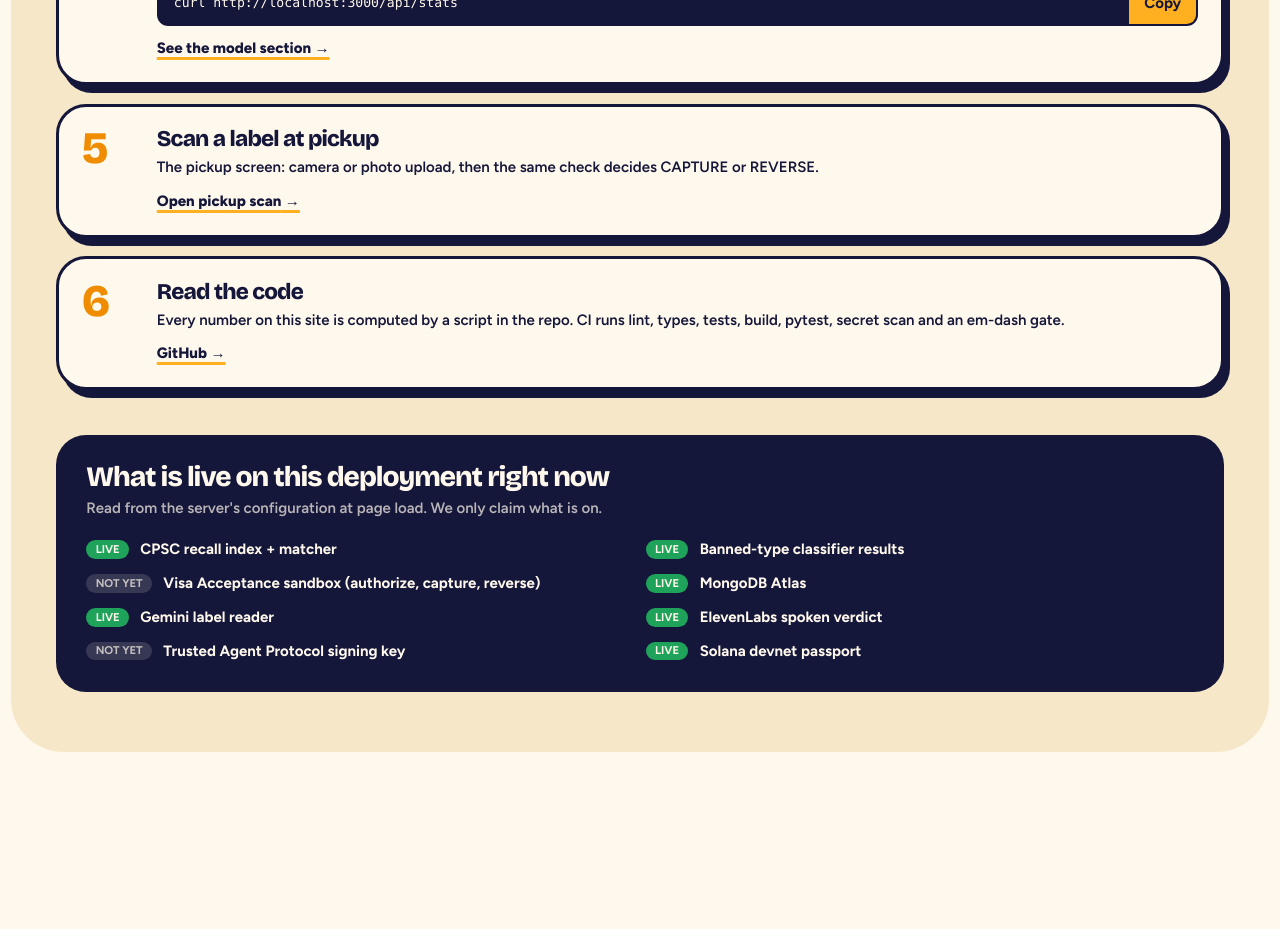
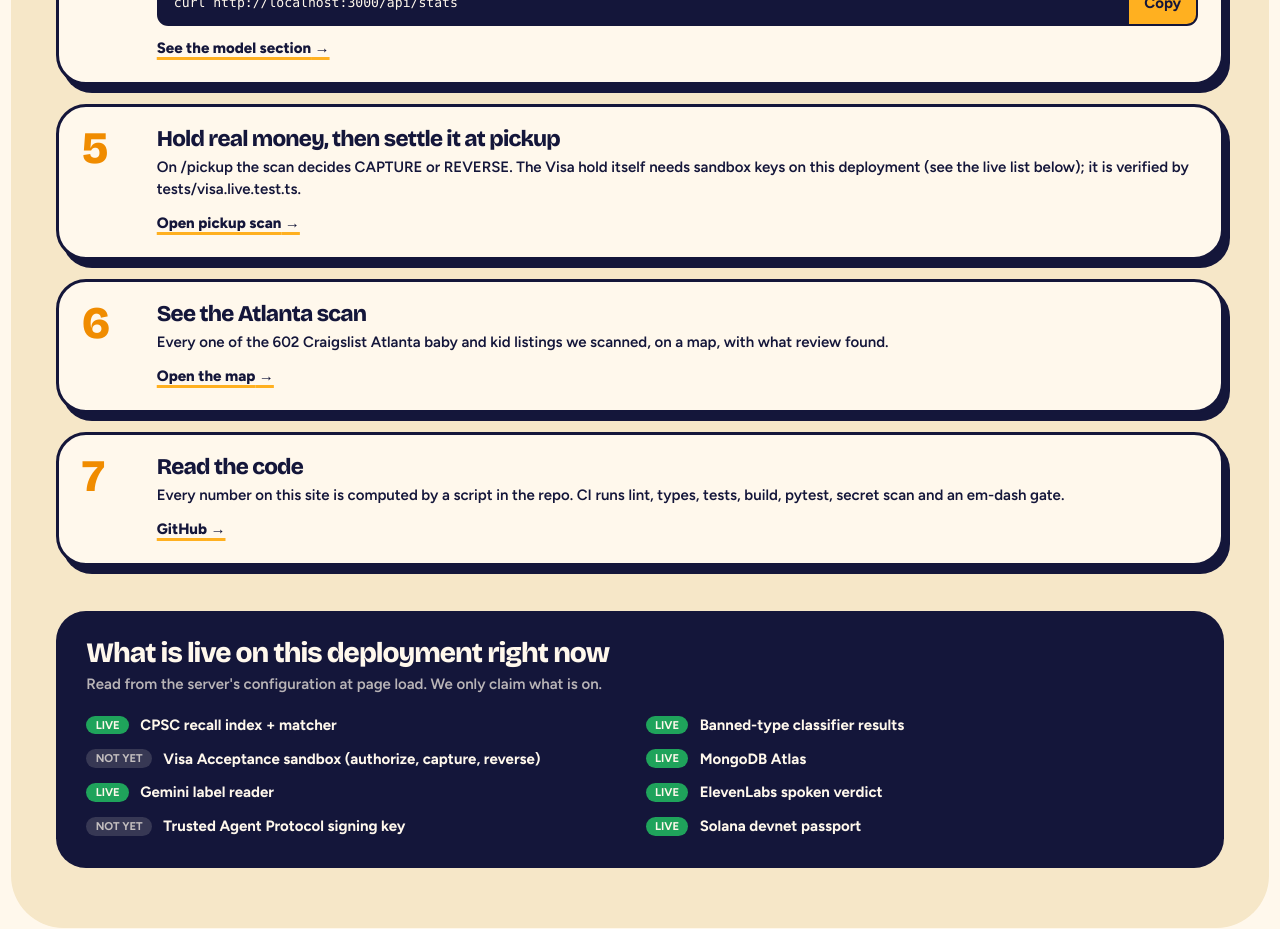
Before and after one commit to StephenSook/secondhand-safe, a Next.js app: page /judge in a window 1280 px wide. Shown: the part 940-1869 px from the top of the page. Before the commit the page ends 1703 px from the top, so only its background shows below. Built offline with nearby package versions, Linux system fonts and the light colour scheme; no server answers.

Commit message:
feat(judge): itinerary covers the real Visa hold and the Atlanta map
Co-Authored-By: Claude Opus 5.5 (1M context) <noreply@anthropic.com>

```diff
--- a/src/app/judge/page.tsx
+++ b/src/app/judge/page.tsx
@@ -29,7 +29,11 @@ export default async function JudgePage() {
     { t: "Try the edge cases", d: "Same model, other batch: KEEP HELD, because the recall names one batch. OCR slip “BHCOO1”: still matches. An unknown model: NO_MATCH, and it never says “safe”.", link: "/#check", cta: "Try them" },
     { t: "Run it from your terminal", d: "Same index, no key:", code: `curl "${base}/api/check?model=BHC001&batch=202408"` },
     { t: "See the model's real scores", d: "Held-out products the model never saw. 1 of 107 ordinary items wrongly flagged, vs 38 for off-the-shelf CLIP.", code: `curl ${base}/api/stats`, link: "/#oracle", cta: "See the model section" },
-    { t: "Scan a label at pickup", d: "The pickup screen: camera or photo upload, then the same check decides CAPTURE or REVERSE.", link: "/pickup", cta: "Open pickup scan" },
+    { t: "Hold real money, then settle it at pickup", d: live.visa
+        ? "On /pickup, pick a listing and press Agree: a real Visa Acceptance sandbox authorization is created with capture off (HELD). Type BHC001 / 202408 and the hold is REVERSED at Visa; type any model with no recall and it is CAPTURED. The Visa ids are on screen."
+        : "On /pickup the scan decides CAPTURE or REVERSE. The Visa hold itself needs sandbox keys on this deployment (see the live list below); it is verified by tests/visa.live.test.ts.",
+      link: "/pickup", cta: "Open pickup scan" },
+    { t: "See the Atlanta scan", d: "Every one of the 602 Craigslist Atlanta baby and kid listings we scanned, on a map, with what review found.", link: "/map", cta: "Open the map" },
     { t: "Read the code", d: "Every number on this site is computed by a script in the repo. CI runs lint, types, tests, build, pytest, secret scan and an em-dash gate.", link: "https://github.com/StephenSook/secondhand-safe", cta: "GitHub" },
   ];
   return (
```
